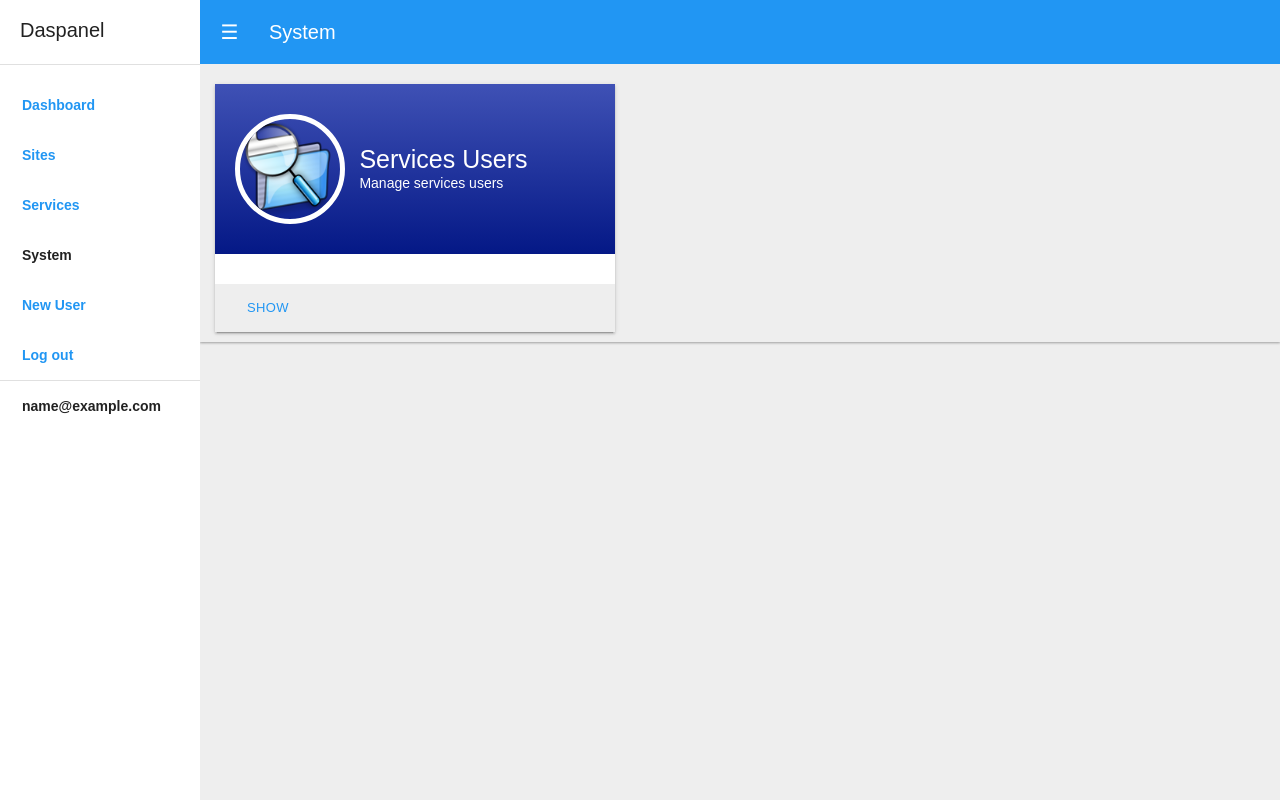
After one commit to daspanel/panel, a Flask app: page /system/ in a window 1280 px wide. The commit adds this page. Run offline with Flask 2, Linux system fonts and the light colour scheme; a user stored in the database is signed in; tables that the repository leaves empty hold one stand-in row (values such as "Sample post"); parts of the project's set-up code (start-up, migrations or seed data) failed here and were passed over; some libraries are stand-ins or nearby versions.

Commit message:
Added module module with page to display credentials to access external services.

```diff
--- a/daspanel_web/app.py
+++ b/daspanel_web/app.py
@@ -14,7 +14,7 @@ from lib import template_helpers
 from lib.util import generate_password_hash
 from meta import mail, db, lm
 from modules.auth.models import User
-from modules import content, auth, sites, module1, services
+from modules import content, auth, sites, module1, services, system
 
 # suppress cssutils warning messages
 cssutils.log.setLevel(logging.CRITICAL)
@@ -87,6 +87,7 @@ def create_app(extra_config=None):
     app.register_blueprint(sites.bp, url_prefix='/sites')
     app.register_blueprint(module1.bp, url_prefix='/module1')
     app.register_blueprint(services.bp, url_prefix='/services')
+    app.register_blueprint(system.bp, url_prefix='/system')
 
     return app
 
--- /dev/null
+++ b/daspanel_web/modules/system/views.py
@@ -0,0 +1,32 @@
+#!/usr/bin/env python
+# -*- coding: utf-8 -*-
+"""Daspanel CP Web
+
+Daspanel control panel for web
+
+ :copyright: (c) 2017, Abner G Jacobsen.
+             All rights reserved.
+ :license:   GNU General Public License v3, see LICENSE for more details.
+"""
+from __future__ import absolute_import, division, print_function
+import os
+
+from flask import Blueprint, render_template, request, redirect, url_for, flash, current_app
+from flask_login import login_required
+
+bp = Blueprint('system', __name__)
+
+
+@bp.route('/', methods=['GET'])
+@login_required
+def home():
+    """GET /: render homepage
+    """
+    return render_template('/modules/system/home.html')
+
+@bp.route('/services/users', methods=['GET'])
+@login_required
+def services_users():
+    """GET /: render credentials info
+    """
+    return render_template('/modules/system/services_users.html', cfg=current_app.config['DASPANEL'], env=os.environ)
--- /dev/null
+++ b/daspanel_web/templates/default/modules/system/home.html
@@ -0,0 +1,50 @@
+{% extends "/shared/base-layout.html" %}
+
+
+{% block BODY %}
+<header id="header">
+  <nav id="appbar" class="mui-container-fluid mui-appbar mui--bg-primary">
+  <table width="100%" cellspacing="0">
+    <tr class="mui--appbar-height">
+      <td>
+        <a id="appbar-sidenav-show" class="sidedrawer-toggle mui--visible-xs-inline-block mui--visible-sm-inline-block js-show-sidedrawer">☰</a>
+        <a id="appbar-sidenav-hide" class="sidedrawer-toggle mui--hidden-xs mui--hidden-sm js-hide-sidedrawer">☰</a>
+        <span class="mui--text-title">System</span>
+      </td>
+    </tr>
+  </table>
+</nav>
+</header>
+
+<div id="content-wrapper">
+    <div class="mui--appbar-height"></div>
+    <div class="mui-container-fluid">
+        <div class="mui-row mui--z1">
+            <!-- BOF Services credentials -->
+            <div class="mui-col-xs-12 mui-col-sm-12 mui-col-md-6 mui-col-lg-6 mui-col-xl-4">
+  	            <article class="cssui-usercard cssui-usercard_skin--material cssui-usercard_skin--material_mod--indigo">
+                    <div class="cssui-usercard__body">
+                        <header class="cssui-usercard__header">
+				            <img src="/static/images/file-manager.png" class="cssui-usercard__avatar" alt="Avatar">
+                            <div class="cssui-usercard__header-info truncate">
+                                <h3 title="Database Manager" class="cssui-usercard__name">Services Users</h3>
+                                <span title="Adminer" class="cssui-usercard__post">Manage services users</span>
+                            </div>
+                        </header>
+                        <div class="cssui-usercard__content">
+                        </div>
+                    </div>
+                    <footer class="cssui-usercard__footer">
+                        <div>
+                            <button onclick="window.location='{{ url_for('system.services_users') }}';" class="mui-btn mui-btn--small mui-btn--primary mui-btn--flat">Show</button>
+                        </div>
+                    </footer>
+	            </article>
+            </div>
+            <!-- EOF Services credentials -->
+
+
+        </div>
+    </div>
+</div>
+{% endblock %}
--- a/daspanel_web/templates/default/shared/base-layout.html
+++ b/daspanel_web/templates/default/shared/base-layout.html
@@ -26,6 +26,13 @@
         <li><a href="{{ url_for('sites.home') }}"><strong>Sites</strong></a></li>
         <!-- <li><a href="{{ url_for('module1.home') }}"><strong>Module1</strong></a></li> -->
         <li><a href="{{ url_for('services.home') }}"><strong>Services</strong></a></li>
+        <!-- <li><a href="{{ url_for('system.home') }}"><strong>System</strong></a></li> -->
+        <li>
+            <strong>System</strong>
+            <ul>
+                <li><a href="{{ url_for('system.services_users') }}"><strong>Services Users</strong></a></li>
+            </ul>
+        </li>
         <li><a href="{{ url_for('auth.create_account') }}"><strong>New User</strong></a></li>
         <li><a href="{{ url_for('auth.logout') }}"><strong>Log out</strong></a></li>
         <div class="mui-divider"></div>
```
Also changed, not shown: daspanel_web/modules/system/__init__.py (added, +32 -0 lines), daspanel_web/templates/default/modules/system/services_users.html (added, +99 -0 lines), daspanel_web/templates/default/modules/services/home.html (line endings or trailing spaces).
